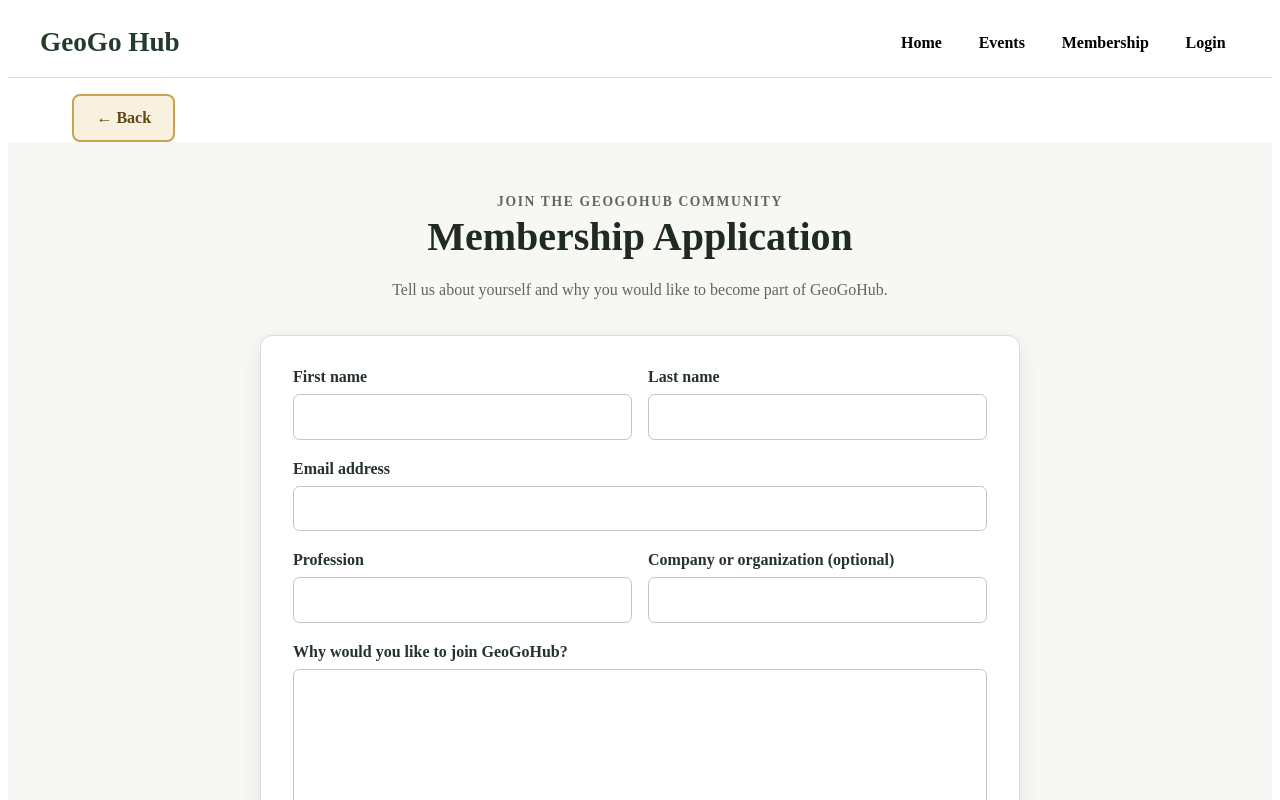
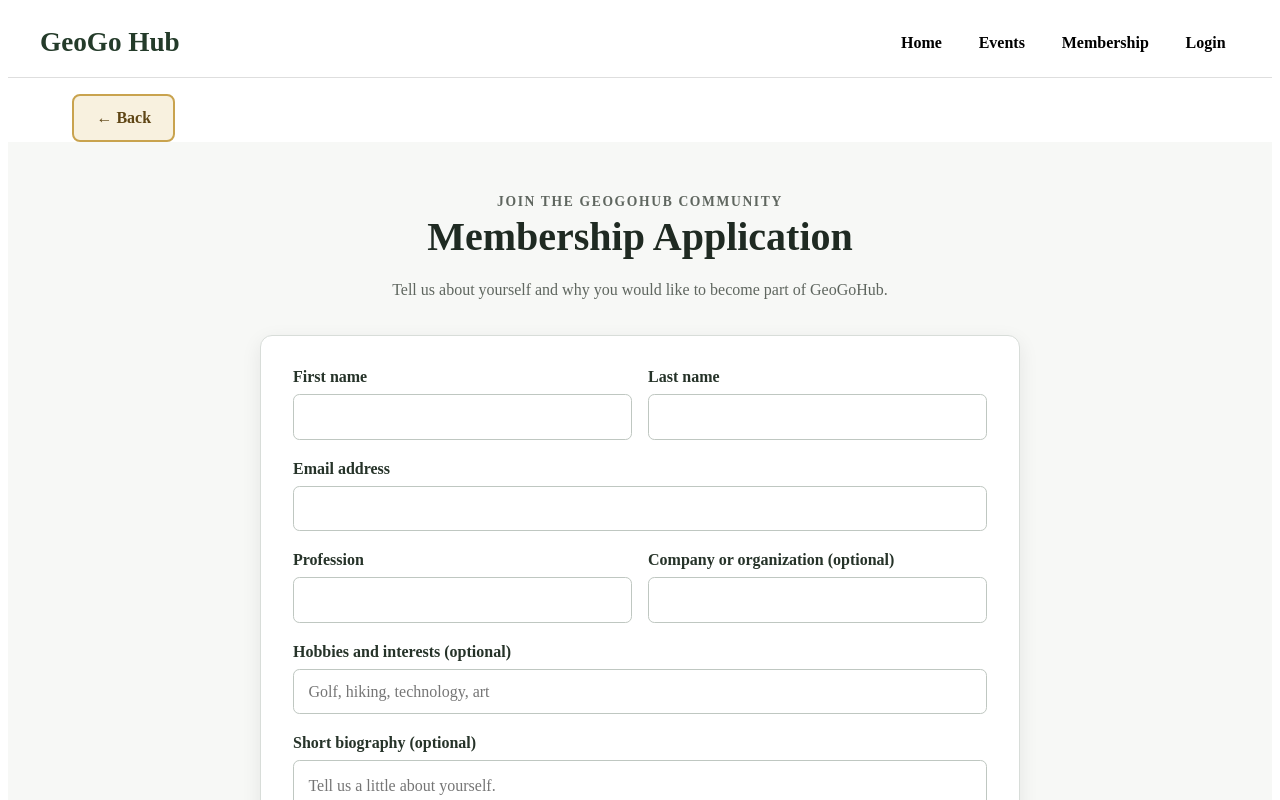
Before and after one commit to ShorenaK/GeoGoHub, a React (Vite) app in the folder frontend/: page / in a window 1280 px wide. Both pictures are taken after a click on the button "Membership". Shown: the top 800 px of the page. Built offline with nearby package versions, Linux system fonts and the light colour scheme; no server answers.

Commit message:
application page

```diff
--- a/frontend/src/pages/ApplicationPage.jsx
+++ b/frontend/src/pages/ApplicationPage.jsx
@@ -8,6 +8,7 @@
   - Manage form input using React state.
   - Submit applications to the backend API.
   - Display loading, error, and success states.
+  - Collect optional member biography and interests information.
 
   Author: Shorena K. Anzhilov
   Course: CS 5610 Web Development
@@ -26,6 +27,8 @@ const initialFormData = {
   email: '',
   profession: '',
   company: '',
+  bio: '',
+  interests: '',
   reason: '',
 };
 
@@ -66,6 +69,7 @@ function ApplicationPage({ currentUser = null }) {
       setIsSubmitting(false);
     }
   }
+
   if (currentUser?.membershipStatus === 'pending') {
     return (
       <main className="application-page">
@@ -210,6 +214,36 @@ function ApplicationPage({ currentUser = null }) {
           </div>
 
           <div className="application-form__field">
+            <label htmlFor="application-interests">
+              Hobbies and interests <span>(optional)</span>
+            </label>
+
+            <input
+              id="application-interests"
+              name="interests"
+              type="text"
+              value={formData.interests}
+              onChange={handleChange}
+              placeholder="Golf, hiking, technology, art"
+            />
+          </div>
+
+          <div className="application-form__field">
+            <label htmlFor="application-bio">
+              Short biography <span>(optional)</span>
+            </label>
+
+            <textarea
+              id="application-bio"
+              name="bio"
+              rows="4"
+              value={formData.bio}
+              onChange={handleChange}
+              placeholder="Tell us a little about yourself."
+            />
+          </div>
+
+          <div className="application-form__field">
             <label htmlFor="application-reason">Why would you like to join GeoGoHub?</label>
 
             <textarea
```
Also changed, not shown: frontend/src/App.jsx (line endings or trailing spaces), frontend/src/styles/App.css (line endings or trailing spaces), frontend/src/styles/DashboardPage.css (line endings or trailing spaces).
